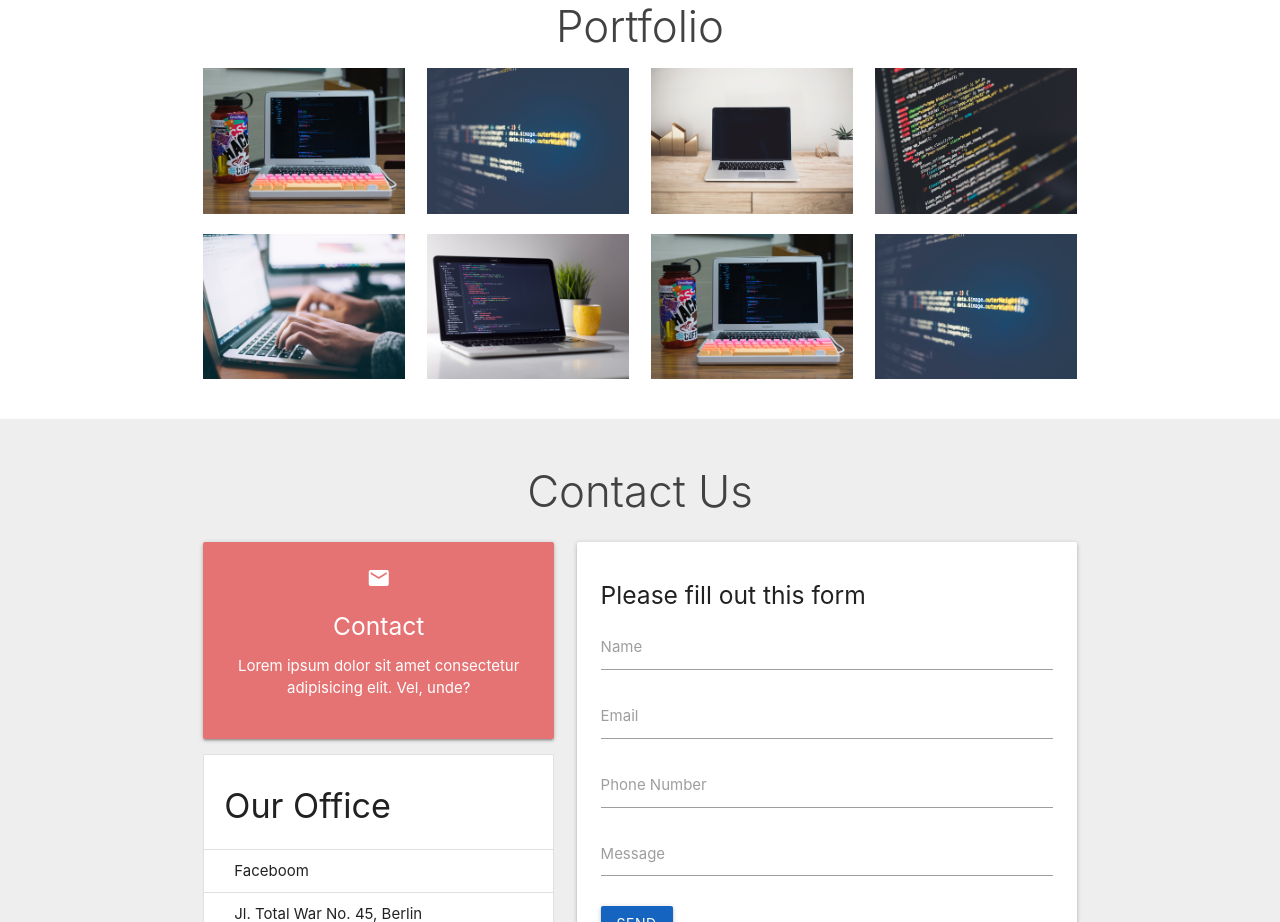
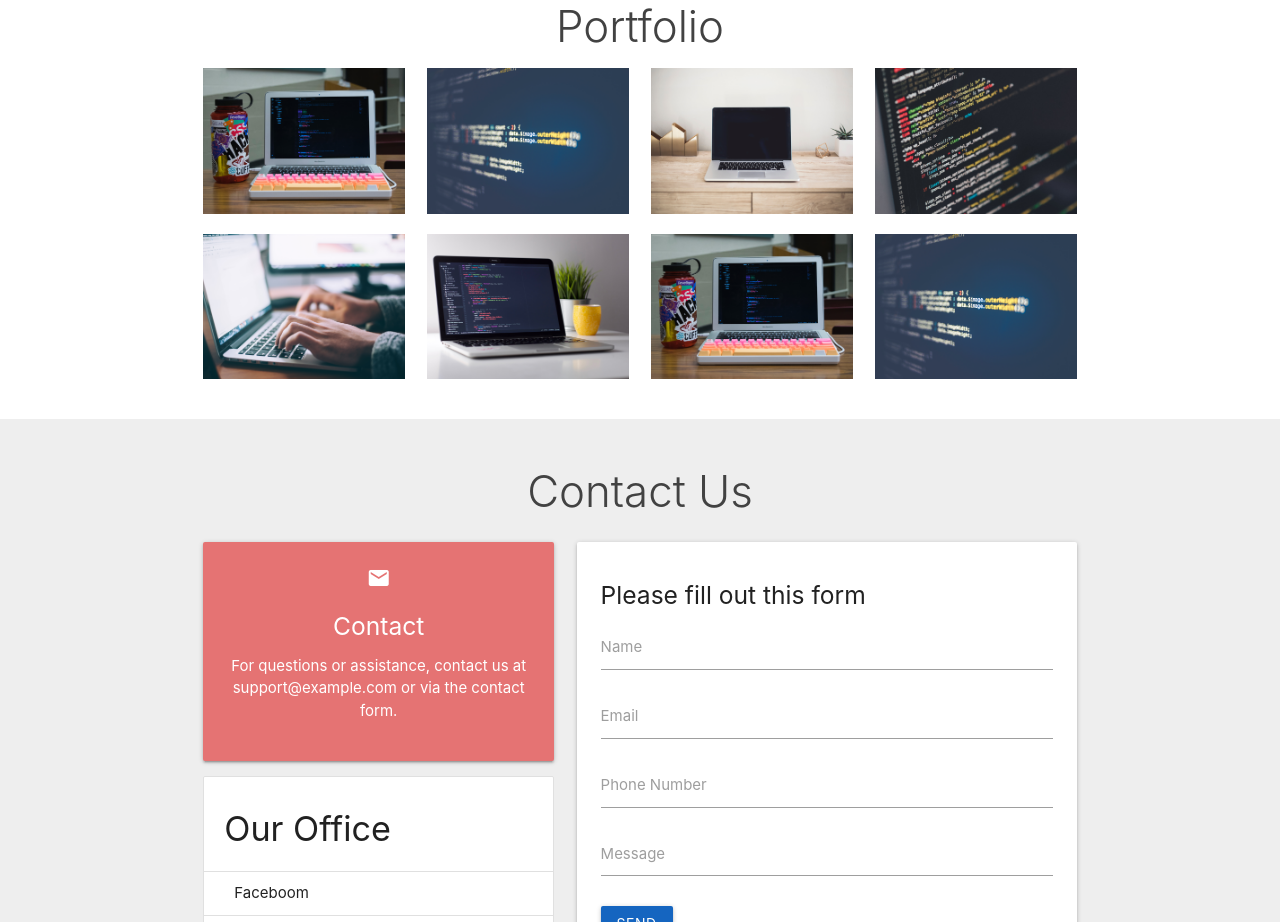
Before and after one commit to user0001-git/user0001-git.github.io, a plain HTML site: page index.html in a window 1280 px wide. Shown: the part 1610-2532 px from the top of the page. Drawn offline with Linux system fonts and the light colour scheme.

Commit message:
Change the contact paragraph

```diff
--- a/index.html
+++ b/index.html
@@ -252,7 +252,7 @@
               <!-- https://materializecss.com/icons.html -->
               <i class="material-icons">email</i>
               <h5>Contact</h5>
-              <p>Lorem ipsum dolor sit amet consectetur adipisicing elit. Vel, unde?</p>
+              <p>For questions or assistance, contact us at support@example.com or via the contact form.</p>
 
             </div>
 
```
